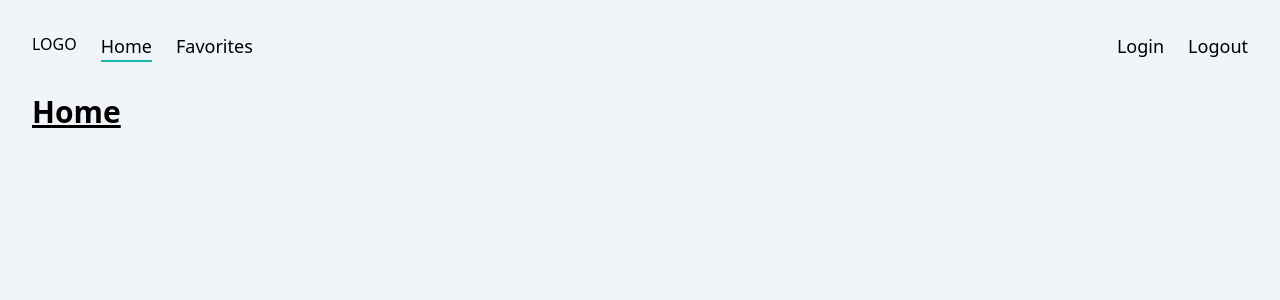
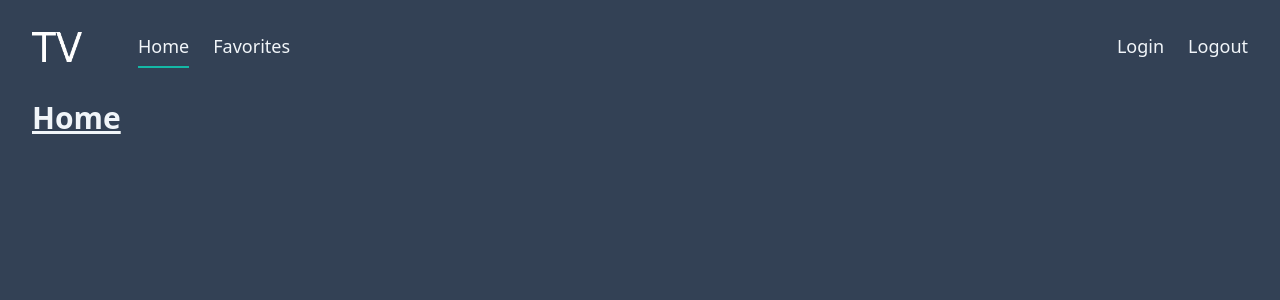
Before and after one commit to amimaro/task-tv-shows-ive-watched, a Next.js app: page / in a window 1280 px wide. Shown: the top 300 px of the page. Built offline with nearby package versions, Linux system fonts and the light colour scheme.

Commit message:
Add logo and update color theme

```diff
--- a/components/AppHeader.tsx
+++ b/components/AppHeader.tsx
@@ -1,5 +1,7 @@
 import Link from "next/link";
+import Image from "next/image";
 import { useRouter } from "next/router";
+import { cn } from "../utils/helpers";
 
 export default function AppHeader() {
   const { asPath } = useRouter();
@@ -13,10 +15,25 @@ export default function AppHeader() {
     <header className="container mx-auto py-8 flex items-center justify-between">
       <nav className="flex gap-6 w-full">
         <Link href="/">
-          <a>LOGO</a>
+          <a className="md:pr-8">
+            <Image
+              className="hover:opacity-70"
+              src="/logo.png"
+              alt="logo"
+              width={50}
+              height={30}
+            />
+          </a>
         </Link>
         <Link href="/">
-          <a className={asPath === "/" ? activeLinkClass : linkClass}>Home</a>
+          <a
+            className={cn(
+              "md:block hidden",
+              asPath === "/" ? activeLinkClass : linkClass
+            )}
+          >
+            Home
+          </a>
         </Link>
         <Link href="/favorites">
           <a className={asPath === "/favorites" ? activeLinkClass : linkClass}>
--- a/components/AppLayout.tsx
+++ b/components/AppLayout.tsx
@@ -7,7 +7,7 @@ type AppLayoutProps = {
 
 export default function AppLayout({ children }: AppLayoutProps) {
   return (
-    <div className="h-full bg-slate-100">
+    <div className="h-full bg-slate-700 text-slate-100">
       <Head>
         <meta
           name="description"
```
Also changed, not shown: public/logo.png (added).
